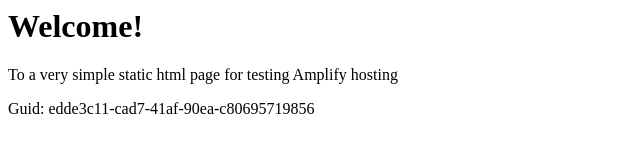
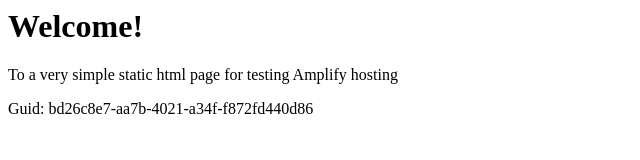
Before and after one commit to aws-aemilia-mxp/Github-PR-Commit-Integration-Test-DoNotTouch-GithubWebhookPreviewCanaryTest-v1-prod-eu-south-1, a website: page src/index.html in a window 1280 px wide. Shown: the full height of the page, 0-640 px from the left. Drawn offline with Linux system fonts and the light colour scheme.

Commit message:
commit from integ tests

```diff
--- a/src/index.html
+++ b/src/index.html
@@ -12,6 +12,6 @@
 <body>
     <h1>Welcome!</h1>
     <p>To a very simple static html page for testing Amplify hosting</p>
-    <p>Guid: edde3c11-cad7-41af-90ea-c80695719856</p></body>
+    <p>Guid: bd26c8e7-aa7b-4021-a34f-f872fd440d86</p></body>
 
 </html>
```
